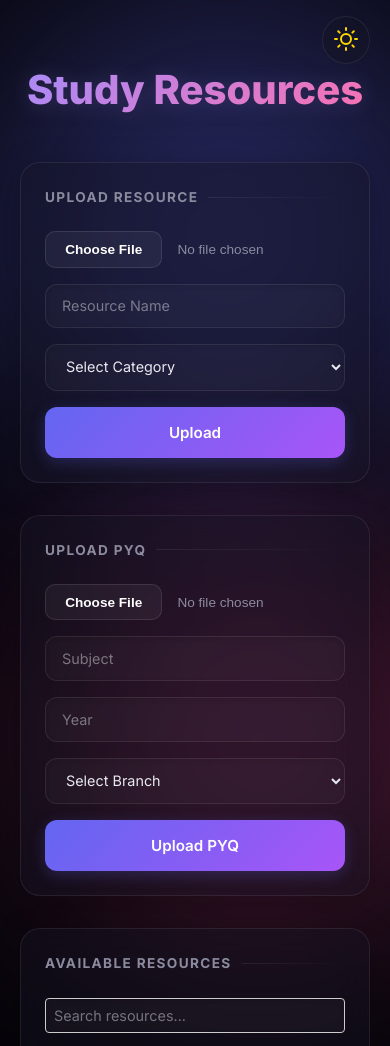
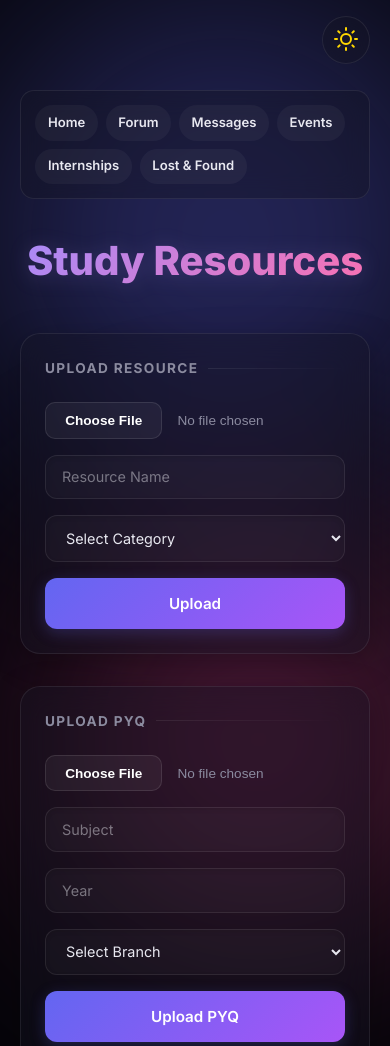
Before and after one commit to viralpatni/campus360-redo, a website: page study_resources.html in a window 390 px wide. Shown: the top 1046 px of the page. Drawn offline with Linux system fonts and the light colour scheme; no server answers.

Commit message:
navbar made on study resources

```diff
--- a/study_resources.html
+++ b/study_resources.html
@@ -107,6 +107,36 @@
         z-index: 1;
       }
 
+      .study-nav {
+        display: flex;
+        flex-wrap: wrap;
+        gap: 0.6rem;
+        padding: 0.9rem;
+        border: 1px solid var(--glass-border);
+        background: var(--glass-bg);
+        border-radius: 14px;
+        backdrop-filter: blur(12px);
+        -webkit-backdrop-filter: blur(12px);
+      }
+
+      .study-nav a {
+        text-decoration: none;
+        color: var(--text-main);
+        border: 1px solid transparent;
+        background: rgba(255, 255, 255, 0.04);
+        border-radius: 999px;
+        padding: 0.45rem 0.85rem;
+        font-size: 0.88rem;
+        font-weight: 600;
+        transition: var(--transition);
+      }
+
+      .study-nav a:hover {
+        border-color: var(--primary-hover);
+        color: var(--primary-hover);
+        transform: translateY(-1px);
+      }
+
       .theme-toggle {
         position: fixed;
         top: 16px;
@@ -178,14 +208,17 @@
       }
 
       /* Staggered entrance animations */
-      .section:nth-child(2) {
+      .section:nth-of-type(1) {
         animation-delay: 0.1s;
       }
-      .section:nth-child(3) {
+      .section:nth-of-type(2) {
         animation-delay: 0.2s;
       }
-      .section:nth-child(4) {
+      .section:nth-of-type(3) {
         animation-delay: 0.3s;
+      }
+      .section:nth-of-type(4) {
+        animation-delay: 0.4s;
       }
 
       @keyframes fadeInUp {
@@ -402,6 +435,16 @@
 
       /* ===== RESPONSIVE ===== */
       @media (max-width: 768px) {
+        .container {
+          margin-top: 70px;
+        }
+        .study-nav {
+          gap: 0.5rem;
+        }
+        .study-nav a {
+          font-size: 0.82rem;
+          padding: 0.42rem 0.72rem;
+        }
         .upload-form {
           flex-direction: column;
           align-items: stretch;
@@ -426,6 +469,14 @@
       <span id="themeIcon" aria-hidden="true"></span>
     </button>
     <div class="container">
+      <nav class="study-nav" aria-label="Primary">
+        <a href="index.html">Home</a>
+        <a href="forum.html">Forum</a>
+        <a href="messages.html">Messages</a>
+        <a href="events.html">Events</a>
+        <a href="internships.html">Internships</a>
+        <a href="lost_found.html">Lost & Found</a>
+      </nav>
       <h1>Study Resources</h1>
 
       <div class="section">
```
